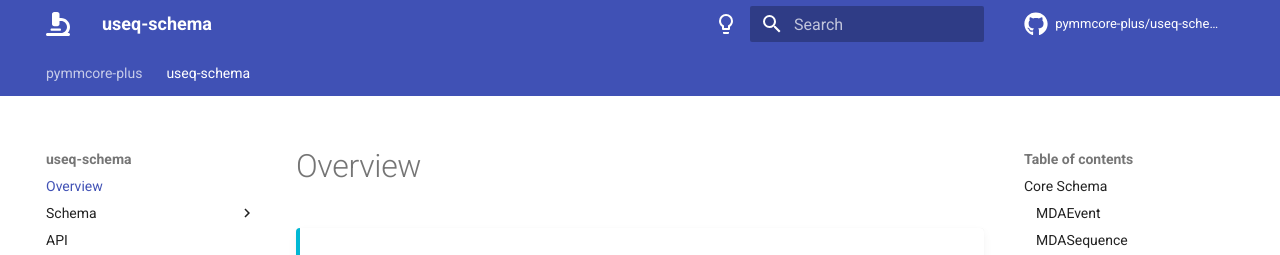
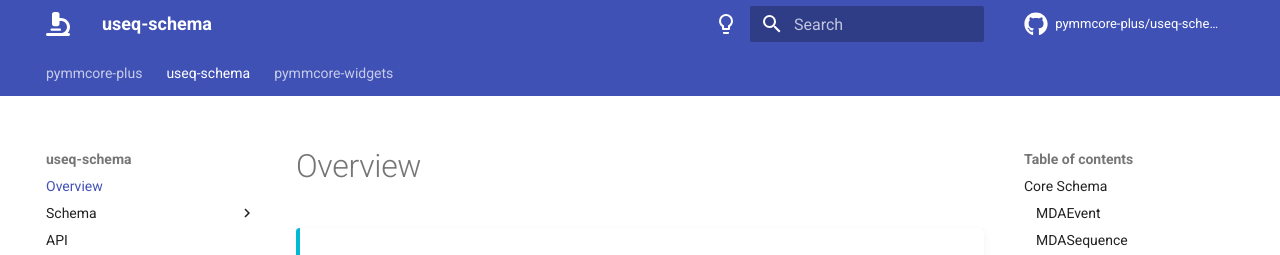
Before and after one commit to pymmcore-plus/useq-schema, an MkDocs documentation site: the page built from docs/index.md, in a window 1280 px wide and 900 px high. Shown: the top 255 px of the window. Built offline with MkDocs 1.6.1 and Material for MkDocs 9.7.7, drawn with Linux system fonts in a browser that asks for light colours; emoji names are drawn with the system emoji font; comment, search, counter and statistics services are not loaded.

Commit message:
docs: add widgets to nav

```diff
--- a/mkdocs.yml
+++ b/mkdocs.yml
@@ -20,6 +20,7 @@ nav:
         - schema/event.md
         - schema/axes.md
       - api.md
+  - pymmcore-widgets: /pymmcore-widgets/
 
 theme:
   name: "material"
```
